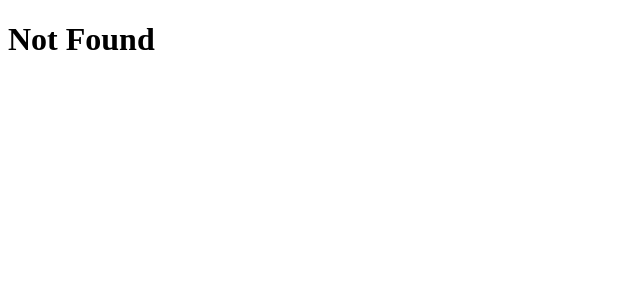
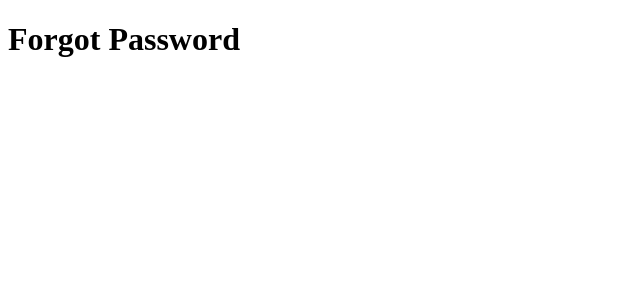
Before and after one commit to kumarayushkumar/nextjs, a Next.js app: page /forgot-password in a window 1280 px wide. Before the commit this address had no page. Shown: the top 300 px of the page, without its empty margins (0-640 px from the left). Built offline with nearby package versions, Linux system fonts and the light colour scheme.

Commit message:
Route group

```diff
--- /dev/null
+++ b/src/app/(auth)/forgot-password/page.tsx
@@ -0,0 +1,7 @@
+export default function ForgotPassword() {
+  return (
+    <div>
+      <h1>Forgot Password</h1>
+    </div>
+  )
+}
```
Also changed, not shown: src/app/(auth)/login/page.tsx (added, +7 -0 lines), src/app/(auth)/register/page.tsx (added, +7 -0 lines), src/app/dashboard/line-chart.tsx (added), src/app/dashboard/page.tsx (added).
